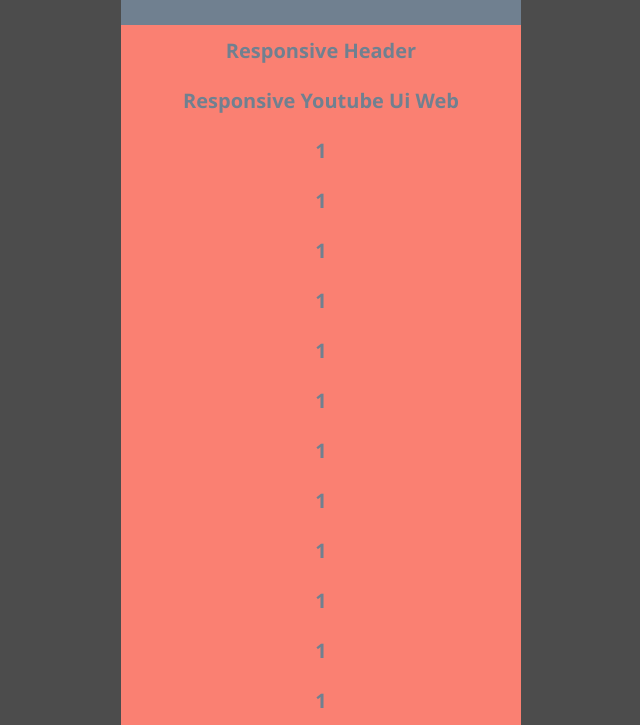
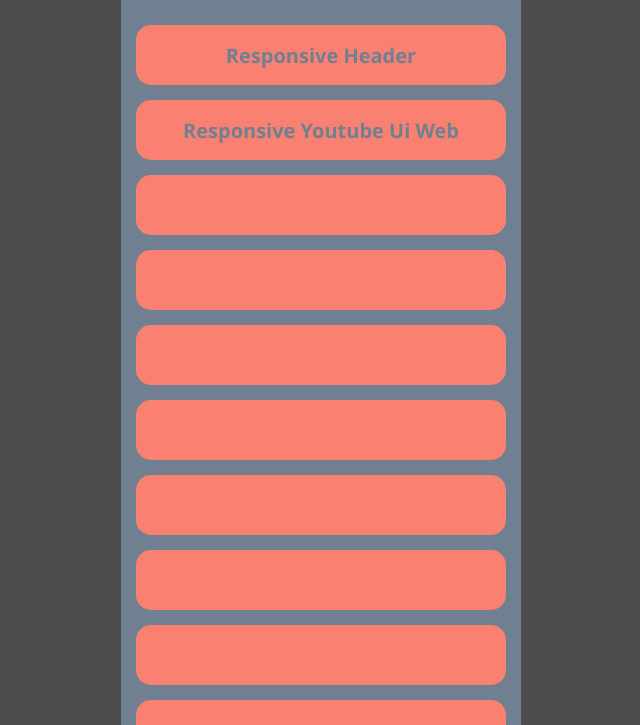
Before and after one commit to EunoChoi/Web-Study, a plain HTML site: page index.html in a window 1280 px wide. Shown: the part 75-800 px from the top of the page, without its empty margins (319-959 px from the left). Drawn offline with Linux system fonts and the light colour scheme.

Commit message:
fix index css

```diff
--- a/css/responsive-header.css
+++ b/css/responsive-header.css
@@ -81,7 +81,7 @@ body{
         flex-direction: column;
         justify-content: space-between;
         align-items: flex-start;
-        height: 476px;
+        height: 276px;
     }
     .header-area__menu{
         width: 100%;
--- a/css/styles.css
+++ b/css/styles.css
@@ -29,16 +29,27 @@ header{
     color: salmon;
 }
 main{
+    width: 400px;
     overflow-y: scroll;
-    background-color: whitesmoke;
+    background-color: slategray;
     height: calc(100vh - 100px) ;
 }
+.list{
+    display: flex;
+    flex-direction: column;
+    align-items: center;
+}
 .list li{
-    height: 50px;
+    height: 60px;
+    width: 370px;
+    margin-bottom: 15px;
+    border-radius: 15px;
     display: flex;
     justify-content: center;
     align-items: center;
-    background-color: salmon;
+
     font-size: 20px;
     font-weight: 600;
+
+    background-color: salmon;
 }
--- a/index.html
+++ b/index.html
@@ -18,21 +18,16 @@
         <ul class="list">
             <li><a href="responsive-header.html">Responsive Header</a></li>
             <li><a href="youtube-ui.html">Responsive Youtube Ui Web</a></li>
-            <li><a href="#">1</a></li>
-            <li><a href="#">1</a></li>
-            <li><a href="#">1</a></li>
-            <li><a href="#">1</a></li>
-            <li><a href="#">1</a></li>
-            <li><a href="#">1</a></li>
-            <li><a href="#">1</a></li>
-            <li><a href="#">1</a></li>
-            <li><a href="#">1</a></li>
-            <li><a href="#">1</a></li>
-            <li><a href="#">1</a></li>
-            <li><a href="#">1</a></li>
-            <li><a href="#">1</a></li>
-            <li><a href="#">1</a></li>
-            <li><a href="#">1</a></li>
+            <li><a href="#"> </a></li>
+            <li><a href="#"> </a></li>
+            <li><a href="#"> </a></li>
+            <li><a href="#"> </a></li>
+            <li><a href="#"> </a></li>
+            <li><a href="#"> </a></li>
+            <li><a href="#"> </a></li>
+            <li><a href="#"> </a></li>
+            <li><a href="#"> </a></li>
+            <li><a href="#"> </a></li>
         </ul>
     </main>
 </body>
```
